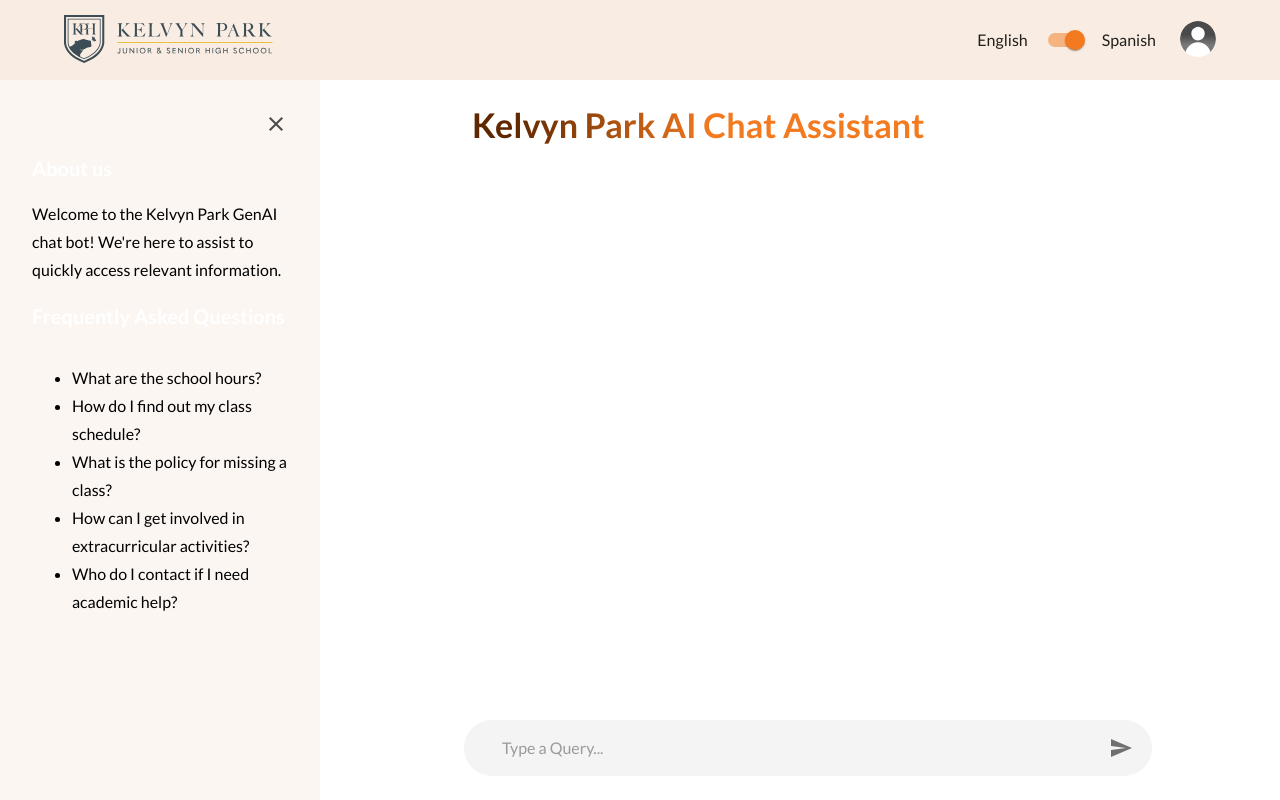
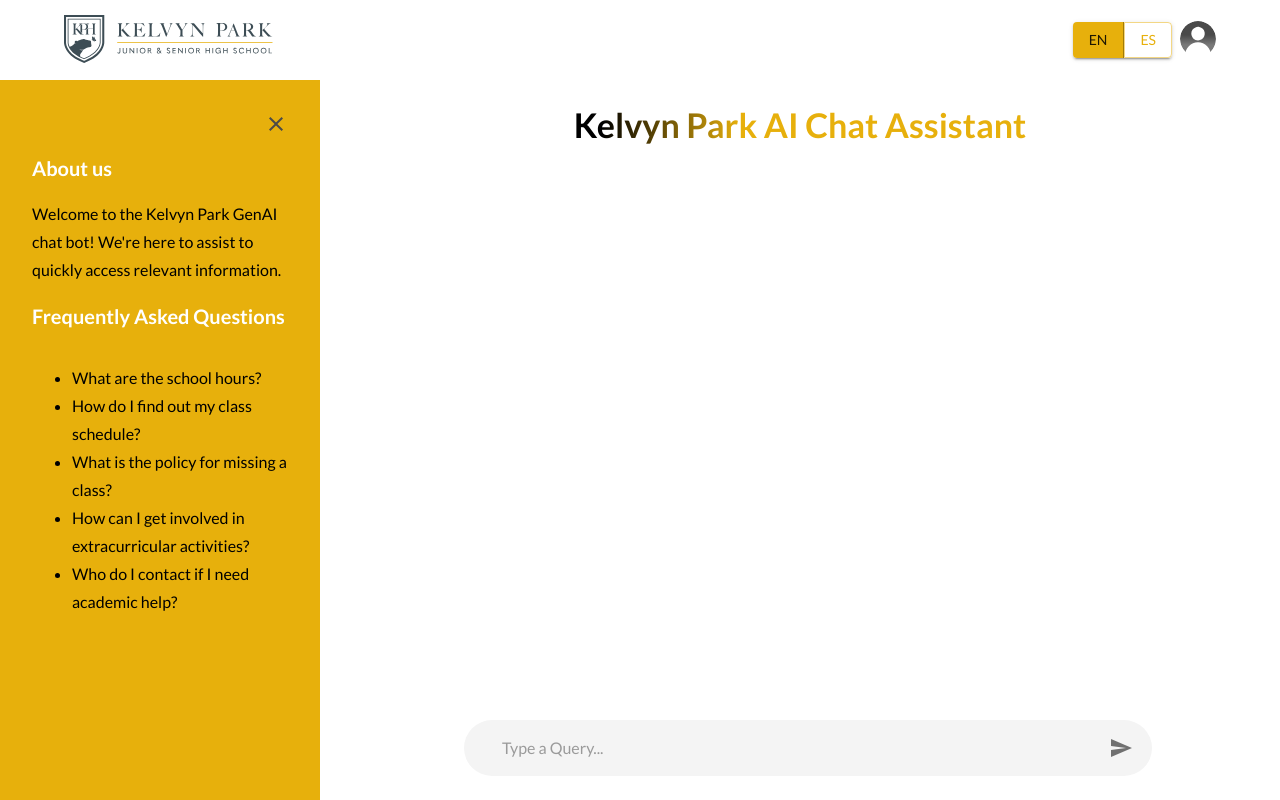
Before and after one commit to aiguru10/ChatbotTemplate, a React (Create React App) app in the folder frontend/: page / in a window 1280 px wide. Built offline with nearby package versions, Linux system fonts and the light colour scheme.

Commit message:
Added the spanish support and also centered the chat header. Created a language provided that would be scalable to any language set forward

```diff
--- a/frontend/src/App.js
+++ b/frontend/src/App.js
@@ -1,18 +1,18 @@
 import React, { useState } from "react";
 import theme from "./theme"; // Import your theme
 import { ThemeProvider } from "@mui/material/styles"; // Import ThemeProvider
-
 import Grid from "@mui/material/Grid";
 import AppHeader from "./Components/AppHeader";
 import LeftNav from "./Components/LeftNav";
 import ChatHeader from "./Components/ChatHeader";
 import ChatBody from "./Components/ChatBody";
+import { LanguageProvider } from "./utilities/LanguageContext"; // Adjust the import path
 
 function App() {
   const [showLeftNav, setLeftNav] = useState(true);
 
   return (
-    <>
+    <LanguageProvider>
       <ThemeProvider theme={theme}>
         <Grid container direction="column" justifyContent="center" alignItems="stretch" className="appHeight100 appHideScroll">
           <Grid item>
@@ -54,7 +54,7 @@ function App() {
           </Grid>
         </Grid>
       </ThemeProvider>
-    </>
+    </LanguageProvider>
   );
 }
 
--- a/frontend/src/Components/AppHeader.jsx
+++ b/frontend/src/Components/AppHeader.jsx
@@ -1,19 +1,37 @@
 import React from "react";
-import { APP_NAME } from "../utilities/constants";
+import { Grid, AppBar } from "@mui/material";
+import { useLanguage } from "../utilities/LanguageContext"; // Adjust the import path
+import { TEXT } from "../utilities/constants"; // Adjust the import path
 import Logo from "../Assets/header_logo.svg";
 import UserAvatar from "../Assets/UserAvatar.svg";
-import { Grid, AppBar } from "@mui/material";
 import Switch from "./Switch.jsx";
 
 function AppHeader() {
+  const { language } = useLanguage(); // Use the language context
+
   return (
-    <AppBar position="static" sx={{ backgroundColor: (theme) => theme.palette.background.header, height: "5rem", boxShadow: "none", borderBottom: (theme) => `1px solid ${theme.palette.primary[50]}` }}>
-      <Grid container direction="row" justifyContent="space-between" alignItems="center" sx={{ padding: "0 4rem" }} className="appHeight100">
+    <AppBar
+      position="static"
+      sx={{
+        backgroundColor: (theme) => theme.palette.background.header,
+        height: "5rem",
+        boxShadow: "none",
+        borderBottom: (theme) => `1px solid ${theme.palette.primary[50]}`,
+      }}
+    >
+      <Grid
+        container
+        direction="row"
+        justifyContent="space-between"
+        alignItems="center"
+        sx={{ padding: "0 4rem" }}
+        className="appHeight100"
+      >
         <Grid item>
-          <img src={Logo} alt={`${APP_NAME} Logo`} height={48} />
+          <img src={Logo} alt={`${TEXT[language].APP_NAME} Logo`} height={48} />
         </Grid>
         <Grid item>
-          <Grid container alignItems="center">
+          <Grid container alignItems="center" justifyContent="space-evenly" spacing={1}>
             <Grid item>
               <Switch />
             </Grid>
--- a/frontend/src/Components/ChatHeader.jsx
+++ b/frontend/src/Components/ChatHeader.jsx
@@ -1,14 +1,24 @@
 import React from "react";
 import Typography from "@mui/material/Typography";
-import { CHAT_HEADER_TITLE, HEADER_TEXT_GRADIENT } from "../utilities/constants";
+import { useLanguage } from "../utilities/LanguageContext"; // Adjust the import path
+import {TEXT, HEADER_TEXT_GRADIENT } from "../utilities/constants.js"; // Adjust the import path
 import { Container } from "@mui/material";
 
 function ChatHeader() {
+  const { language } = useLanguage();
+
   return (
     <>
-      <Container>
-        <Typography variant="h4" className="chatHeaderText" sx={{ background: HEADER_TEXT_GRADIENT }}>
-          {CHAT_HEADER_TITLE}
+      <Container
+        sx={{
+          display: 'flex',
+          justifyContent: 'center',
+          alignItems: 'center',
+          height: '100%',
+        }}
+      >
+        <Typography variant="h4" className="chatHeaderText" sx={{ background: HEADER_TEXT_GRADIENT, textAlign: 'center' }}>
+          {TEXT[language].CHAT_HEADER_TITLE}
         </Typography>
       </Container>
     </>
--- a/frontend/src/Components/ChatInput.jsx
+++ b/frontend/src/Components/ChatInput.jsx
@@ -1,12 +1,13 @@
 import React, { useState } from "react";
 import { TextField, Grid, IconButton } from "@mui/material";
 import SendIcon from "@mui/icons-material/Send";
-import "../utilities/constants.js";
-import { CHAT_INPUT_PLACEHOLDER } from "../utilities/constants.js";
+import { useLanguage } from "../utilities/LanguageContext"; // Adjust the import path
+import { TEXT } from "../utilities/constants"; // Adjust the import path
 
 function ChatInput({ onSendMessage, processing }) {
   const [message, setMessage] = useState("");
   const [helperText, setHelperText] = useState("");
+  const { language } = useLanguage();
 
   // Function to handle typing event
   const handleTyping = (event) => {
@@ -22,7 +23,7 @@ function ChatInput({ onSendMessage, processing }) {
       onSendMessage(message);
       setMessage("");
     } else {
-      setHelperText("Cannot send empty message");
+      setHelperText(TEXT[language].HELPER_TEXT); // Add helper text in constants
     }
   };
 
@@ -33,7 +34,7 @@ function ChatInput({ onSendMessage, processing }) {
           multiline
           maxRows={4}
           fullWidth
-          placeholder={CHAT_INPUT_PLACEHOLDER}
+          placeholder={TEXT[language].CHAT_INPUT_PLACEHOLDER}
           id="USERCHATINPUT"
           value={message}
           onKeyDown={(e) => {
@@ -54,7 +55,6 @@ function ChatInput({ onSendMessage, processing }) {
           aria-label="send"
           disabled={processing}
           onClick={handleSendMessage}
-          // iconColor
           color={message.trim() !== "" ? "primary" : "default"}
         >
           <SendIcon />
--- a/frontend/src/Components/LeftNav.jsx
+++ b/frontend/src/Components/LeftNav.jsx
@@ -1,11 +1,14 @@
 import React from "react";
 import Grid from "@mui/material/Grid";
 import Typography from "@mui/material/Typography";
-import { ABOUT_US, FAQS } from "../utilities/constants";
+import { useLanguage } from "../utilities/LanguageContext"; // Adjust the import path
+import { TEXT } from "../utilities/constants"; // Adjust the import path
 import closeIcon from "../Assets/close.svg"; // Assuming close.svg is an image
 import arrowRightIcon from "../Assets/arrow_right.svg"; // Assuming arrow_right.svg is an image
 
 function LeftNav({ showLeftNav = true, setLeftNav }) {
+  const { language } = useLanguage();
+
   return (
     <>
       <Grid className="appHeight100">
@@ -20,17 +23,17 @@ function LeftNav({ showLeftNav = true, setLeftNav }) {
                 />
               </Grid>
               <Grid item >
-                <Typography  variant="h6" sx={{fontWeight:"bold"}} color={"white"}>About us</Typography>
+                <Typography variant="h6" sx={{fontWeight:"bold"}} color={"white"}>{TEXT[language].ABOUT_US_TITLE}</Typography>
               </Grid>
               <Grid item>
-                <Typography variant="subtitle1" >{ABOUT_US}</Typography>
+                <Typography variant="subtitle1" >{TEXT[language].ABOUT_US}</Typography>
               </Grid>
               <Grid item>
-                <Typography variant="h6" sx={{fontWeight:"bold"}} color={"white"}>Frequently Asked Questions</Typography>
+                <Typography variant="h6" sx={{fontWeight:"bold"}} color={"white"}>{TEXT[language].FAQ_TITLE}</Typography>
               </Grid>
               <Grid item>
                 <ul>
-                  {FAQS.map((question, index) => (
+                  {TEXT[language].FAQS.map((question, index) => (
                     <li key={index}>
                       <Typography variant="subtitle1">{question}</Typography>
                     </li>
--- a/frontend/src/Components/Switch.jsx
+++ b/frontend/src/Components/Switch.jsx
@@ -1,96 +1,31 @@
-import * as React from "react";
-import { styled } from "@mui/material/styles";
-import FormGroup from "@mui/material/FormGroup";
-import FormControlLabel from "@mui/material/FormControlLabel";
-import Switch from "@mui/material/Switch";
-import Typography from "@mui/material/Typography";
-import Box from "@mui/material/Box";
-import EnglishIcon from "../Assets/EnglishIcon.svg"; // Ensure this path is correct
-import SpanishIcon from "../Assets/SpanishIcon.svg"; // Ensure this path is correct
-const MaterialUISwitch = styled(Switch)(({ theme }) => ({
-  width: 62,
-  height: 34,
-  padding: 7,
-  "& .MuiSwitch-switchBase": {
-    margin: 1,
-    padding: 0,
-    transform: "translateX(6px)",
-    "&.Mui-checked": {
-      color: "#fff",
-      transform: "translateX(22px)",
-      "& .MuiSwitch-thumb:before": {
-        backgroundImage: `url(${SpanishIcon})`,
-        backgroundSize: "16px", // Adjust size
-        backgroundPosition: "center", // Center the icon
-      },
-      "& + .MuiSwitch-track": {
-        opacity: 1,
-        backgroundColor: "#6D6D6D",
-      },
-    },
-  },
-  "& .MuiSwitch-thumb": {
-    backgroundColor: "#E7B00C",
-    width: 32,
-    height: 32,
-    "&::before": {
-      content: "''",
-      position: "absolute",
-      width: "100%",
-      height: "100%",
-      left: 0,
-      top: 0,
-      backgroundRepeat: "no-repeat",
-      backgroundPosition: "center",
-      backgroundSize: "16px", // Adjust size
-      backgroundImage: `url(${EnglishIcon})`,
-    },
-  },
-  "& .MuiSwitch-track": {
-    opacity: 1,
-    backgroundColor: "#6D6D6D",
-    borderRadius: 20 / 2,
-  },
-}));
+import React from 'react';
+import { useLanguage } from '../utilities/LanguageContext'; // Adjust the import path
+import Button from '@mui/material/Button';
+import ButtonGroup from '@mui/material/ButtonGroup';
 
-export default function CustomizedSwitches() {
+export default function BasicButtonGroup() {
+  const { language, setLanguage } = useLanguage();
+
   return (
-    <Box display="flex" alignItems="center" justifyContent="flex-end" p={2}>
-      <Typography sx={{ mx: 1 }}>English</Typography>
-      <Switch defaultChecked />
-      <Typography sx={{ mx: 1 }}>Spanish</Typography>
-    </Box>
+    <ButtonGroup variant="contained" aria-label="Basic button group">
+      <Button
+        onClick={(e) => {
+          e.preventDefault();
+          setLanguage('EN');
+        }}
+        variant={language === 'EN' ? 'contained' : 'outlined'}
+      >
+        En
+      </Button>
+      <Button
+        onClick={(e) => {
+          e.preventDefault();
+          setLanguage('ES');
+        }}
+        variant={language === 'ES' ? 'contained' : 'outlined'}
+      >
+        Es
+      </Button>
+    </ButtonGroup>
   );
 }
-
-// import * as React from 'react';
-// import { useState } from 'react';
-
-// import Button from '@mui/material/Button';
-// import ButtonGroup from '@mui/material/ButtonGroup';
-
-// export default function BasicButtonGroup() {
-//   const [currentlang, setcurrentlang] = useState('EN');
-//   return (
-//     <ButtonGroup variant="contained" aria-label="Basic button group">
-//       <Button
-//         onClick={(e) => {
-//           e.preventDefault();
-//           setcurrentlang('EN');
-//         }}
-//         variant={currentlang === 'EN' ? 'contained' : 'outlined'}
-//       >
-//         En
-//       </Button>
-//       <Button
-//         onClick={(e) => {
-//           e.preventDefault();
-//           setcurrentlang('ES');
-//         }}
-//         variant={currentlang === 'ES' ? 'contained' : 'outlined'}
-//       >
-//         Es
-//       </Button>
-//     </ButtonGroup>
-//   );
-// }
--- /dev/null
+++ b/frontend/src/utilities/LanguageContext.js
@@ -0,0 +1,14 @@
+import React, { createContext, useContext, useState } from 'react';
+
+const LanguageContext = createContext();
+
+export const LanguageProvider = ({ children }) => {
+  const [language, setLanguage] = useState('EN');
+
+  const value = { language, setLanguage };
+  return <LanguageContext.Provider value={value}>{children}</LanguageContext.Provider>;
+};
+
+export const useLanguage = () => {
+  return useContext(LanguageContext);
+};
--- a/frontend/src/utilities/constants.js
+++ b/frontend/src/utilities/constants.js
@@ -1,30 +1,64 @@
 // --------------------------------------------------------------------------------------------------------//
-
 // Primary color constants for the theme
-export const PRIMARY_MAIN = "#F47A1F"; // The main primary color used for buttons, highlights, etc.
+export const PRIMARY_MAIN = "#E7B00C"; // The main primary color used for buttons, highlights, etc.
 
 // Background color constants
-export const SECONDARY_MAIN = "#5F2700"; // The main secondary color used for less prominent elements
+export const SECONDARY_MAIN = "#FFFFF0"; // The main secondary color used for less prominent elements
 
 // Chat component background colors
 export const CHAT_BODY_BACKGROUND = "#FFFFFF"; // Background color for the chat body area
-export const CHAT_LEFT_PANEL_BACKGROUND = "#fcf6f2"; // Background color for the left panel in the chat
-export const HEADER_BACKGROUND = "#f9ece2"; // Background color for the header
-export const HEADER_TEXT_GRADIENT = "linear-gradient(89.84deg, #5F2700 6.14%, #F47A1F 36.64%);";
+export const CHAT_LEFT_PANEL_BACKGROUND = "#E7B00C"; // Background color for the left panel in the chat
+export const HEADER_BACKGROUND = "#FFFFFF"; // Background color for the header
+export const HEADER_TEXT_GRADIENT = "linear-gradient(89.84deg, #000000 6.14%, #E7B00C 36.64%);";
 // Message background colors
-export const BOTMESSAGE_BACKGROUND = "#FDF0E1"; // Background color for messages sent by the bot
-export const USERMESSAGE_BACKGROUND = "#E6E6E6"; // Background color for messages sent by the user
+export const BOTMESSAGE_BACKGROUND = "#F5F5F5"; // Background color for messages sent by the bot
+export const USERMESSAGE_BACKGROUND = "#FFEFCA"; // Background color for messages sent by the user
 
 // --------------------------------------------------------------------------------------------------------//
 // --------------------------------------------------------------------------------------------------------//
 
-export const APP_NAME = "Kelvyn Park"; // The name of the application
-export const APP_ASSISTANT_NAME = "Kelvyn Park GenAI Bot"; // The name of the chat assistant
-export const ABOUT_US = "Welcome to the Kelvyn Park GenAI chat bot! We're here to assist to  quickly access relevant information."; // Description for the "About Us" section
-// List of frequently asked questions
-export const FAQS = ["What are the school hours?", "How do I find out my class schedule?", "What is the policy for missing a class?", "How can I get involved in extracurricular activities?", "Who do I contact if I need academic help?"];
-export const CHAT_HEADER_TITLE = "Kelvyn Park AI Chat Assistant"; // Title for the chat header
-export const CHAT_INPUT_PLACEHOLDER = "Type a Query...";
+// Text Constants
+export const TEXT = {
+    EN: {
+      APP_NAME: "Kelvyn Park",
+      APP_ASSISTANT_NAME: "Kelvyn Park GenAI Bot",
+      ABOUT_US_TITLE: "About us",
+      ABOUT_US: "Welcome to the Kelvyn Park GenAI chat bot! We're here to assist to quickly access relevant information.",
+      FAQ_TITLE: "Frequently Asked Questions",
+      FAQS: [
+        "What are the school hours?",
+        "How do I find out my class schedule?",
+        "What is the policy for missing a class?",
+        "How can I get involved in extracurricular activities?",
+        "Who do I contact if I need academic help?"
+      ],
+      CHAT_HEADER_TITLE: "Kelvyn Park AI Chat Assistant",
+      CHAT_INPUT_PLACEHOLDER: "Type a Query...",
+      HELPER_TEXT: "Cannot send empty message",
+    },
+    ES: {
+      APP_NAME: "Kelvyn Park",
+      APP_ASSISTANT_NAME: "Bot GenAI de Kelvyn Park",
+      ABOUT_US_TITLE: "Acerca de nosotros",
+      ABOUT_US: "¡Bienvenido al chatbot GenAI de Kelvyn Park! Estamos aquí para ayudarle a acceder rápidamente a la información relevante.",
+      FAQ_TITLE: "Preguntas frecuentes",
+      FAQS: [
+        "¿Cuáles son los horarios escolares?",
+        "¿Cómo puedo averiguar mi horario de clases?",
+        "¿Cuál es la política para faltar a clase?",
+        "¿Cómo puedo participar en actividades extracurriculares?",
+        "¿A quién contacto si necesito ayuda académica?"
+      ],
+      CHAT_HEADER_TITLE: "Asistente de Chat AI de Kelvyn Park",
+      CHAT_INPUT_PLACEHOLDER: "Escribe una consulta...",
+      HELPER_TEXT: "No se puede enviar un mensaje vacío",
+    }
+  };
+
+// --------------------------------------------------------------------------------------------------------//
+// --------------------------------------------------------------------------------------------------------//
+
+// API endpoints
 export const CHAT_API = "https://v1npsugq9g.execute-api.us-west-2.amazonaws.com/dev/upload"; // URL for the chat API endpoint
 export const WEBSOCKET_API = "wss://p41tv6njhg.execute-api.us-west-2.amazonaws.com/production/"; // URL for the WebSocket API endpoint
 
```
Also changed, not shown: frontend/src/Components/ChatBody.jsx (+0 -21 lines), frontend/src/Assets/EnglishIcon.svg (deleted), frontend/src/Assets/SpanishIcon.svg (deleted).
